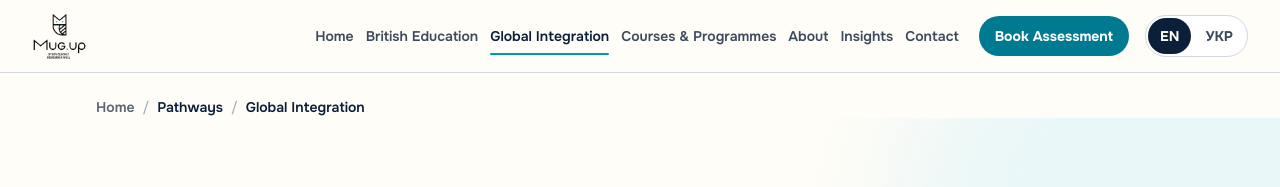
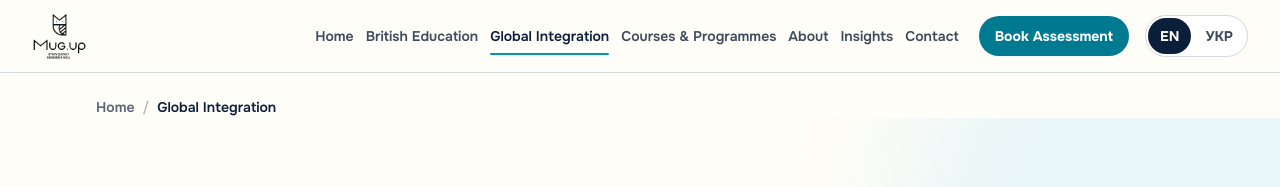
Before and after one commit to Intrao-Tech/MugUp, a Next.js app: page /en/pathways/global-integration in a window 1280 px wide. Shown: the top 187 px of the page. Built offline with nearby package versions, Linux system fonts and the light colour scheme.

Commit message:
Breadcrumbs: drop the link-less 'Pathways' crumb on the two pathway hubs (no /pathways page exists)

```diff
--- a/src/app/[locale]/pathways/british-education/page.tsx
+++ b/src/app/[locale]/pathways/british-education/page.tsx
@@ -47,7 +47,6 @@ export default async function BritishEducationHub({ params }: Props) {
         locale={locale}
         items={[
           { label: dict.ui.breadcrumbsHome, href: "/" },
-          { label: dict.nav.pathways },
           { label: dict.nav.pathwaysBritish },
         ]}
       />
--- a/src/app/[locale]/pathways/global-integration/page.tsx
+++ b/src/app/[locale]/pathways/global-integration/page.tsx
@@ -23,7 +23,6 @@ export default async function GlobalIntegrationPage({ params }: Props) {
         locale={locale}
         items={[
           { label: dict.ui.breadcrumbsHome, href: "/" },
-          { label: dict.nav.pathways },
           { label: dict.nav.pathwaysGlobal },
         ]}
       />
```
